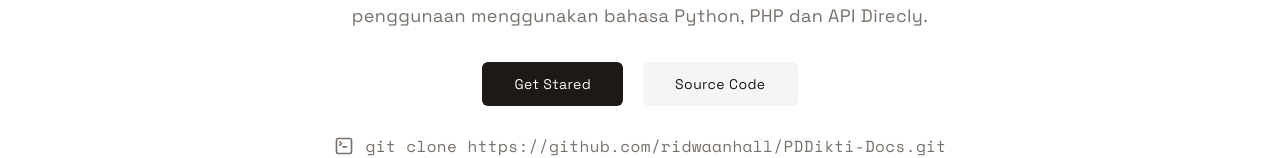
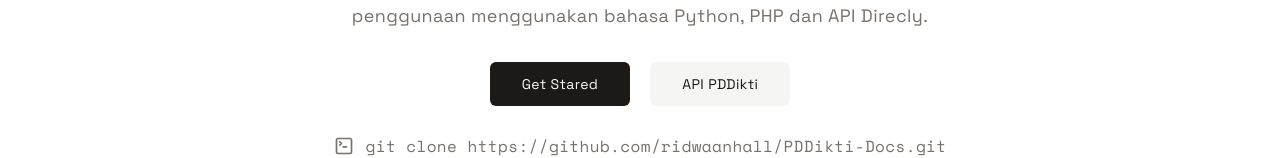
Before and after one commit to ridwaanhall/PDDikti-Docs, a Next.js app: page / in a window 1280 px wide. Shown: the part 416-574 px from the top of the page. Built offline with nearby package versions, Linux system fonts and the light colour scheme.

Commit message:
Fix: update link text and URL for API PDDikti source code

```diff
--- a/app/page.tsx
+++ b/app/page.tsx
@@ -29,14 +29,14 @@ export default function Home() {
           Get Stared
         </Link>
         <Link
-          href="https://github.com/ridwaanhall/PDDikti-Docs"
+          href="https://github.com/ridwaanhall/api-pddikti"
           className={buttonVariants({
             variant: "secondary",
             className: "px-6",
             size: "lg",
           })}
         >
-          Source Code
+          API PDDikti
         </Link>
       </div>
       <span className="flex flex-row items-start sm:gap-2 gap-0.5 text-muted-foreground text-md mt-7 -mb-12 max-[800px]:mb-12 font-code sm:text-base text-sm font-medium">
```
